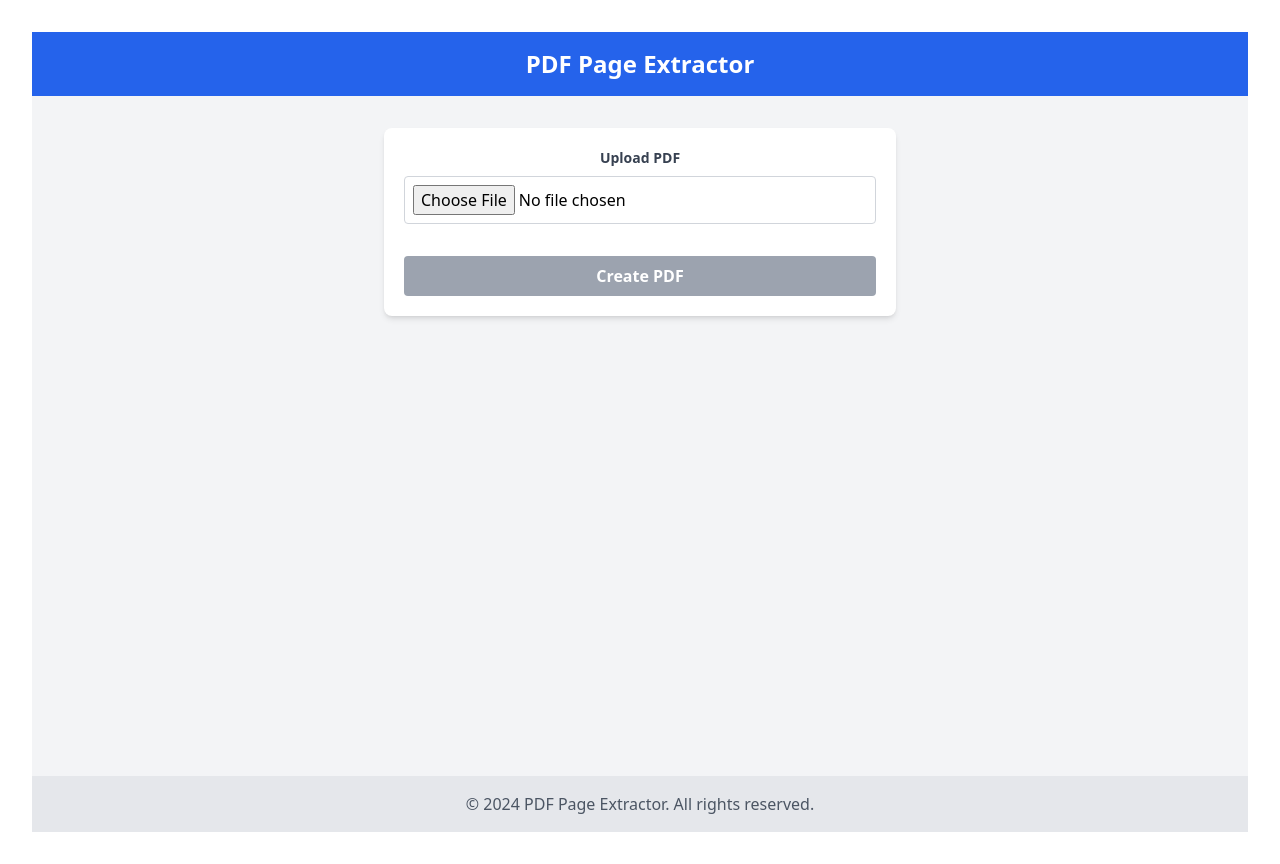
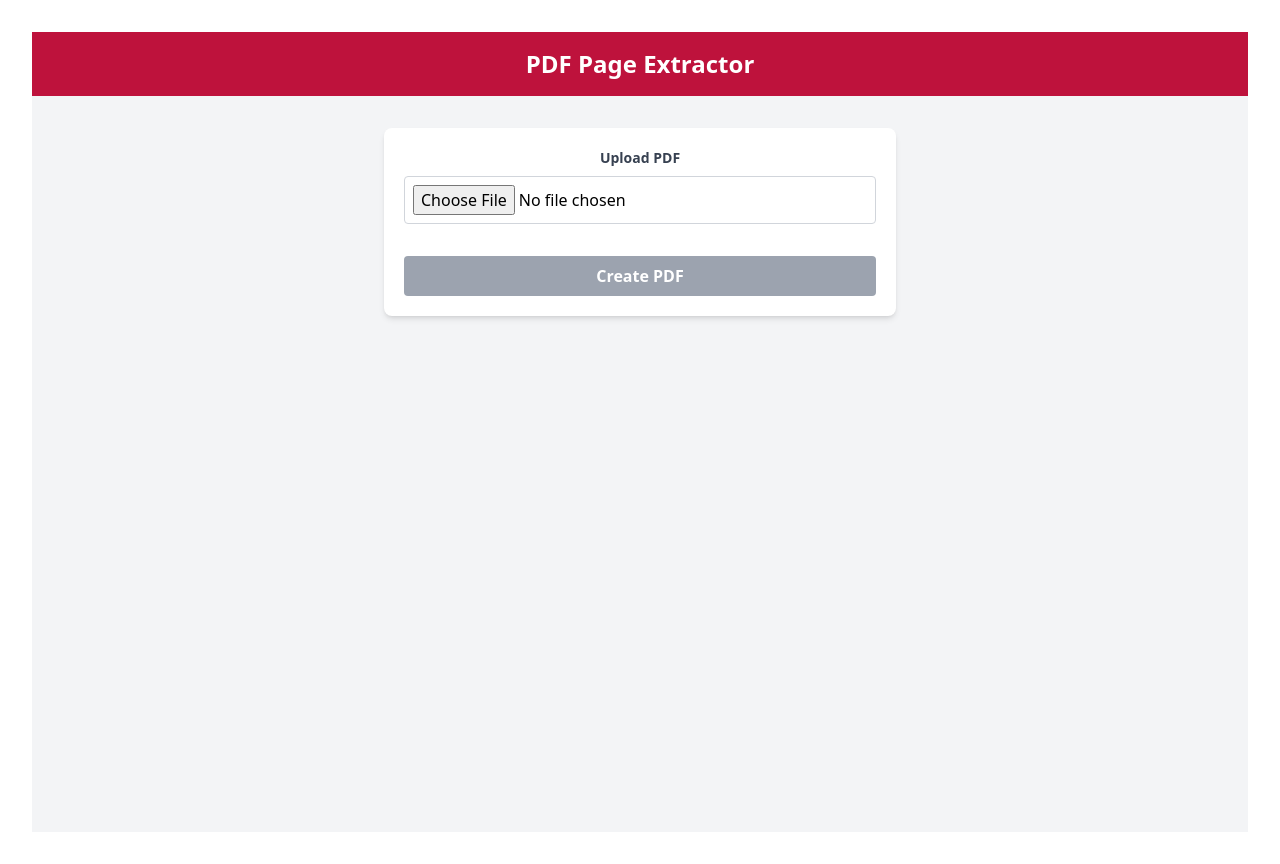
Before and after one commit to yasimjidhu/PDF-EXTRACTOR, a React (Vite) app in the folder frontend/: page / in a window 1280 px wide. Built offline with nearby package versions, Linux system fonts and the light colour scheme.

Commit message:
footer removed

```diff
--- a/frontend/src/App.jsx
+++ b/frontend/src/App.jsx
@@ -1,5 +1,4 @@
 import "./App.css";
-import Footer from "./components/Footer";
 import Header from "./components/Header";
 import PDFUploader from "./components/PDFuploader";
 import { PDFProvider } from "./context/PDFcontext";
@@ -13,7 +12,6 @@ function App() {
           <main className="flex-grow container mx-auto px-4 py-8">
             <PDFUploader />
           </main>
-          <Footer />
         </div>
       </PDFProvider>
     </>
--- a/frontend/src/components/Footer.jsx
+++ /dev/null
@@ -1,13 +0,0 @@
-import React from 'react';
-
-const Footer = () => {
-  return (
-    <footer className="bg-gray-200 p-4 mt-8">
-      <div className="container mx-auto text-center text-gray-600">
-        <p>&copy; 2024 PDF Page Extractor. All rights reserved.</p>
-      </div>
-    </footer>
-  );
-};
-
-export default Footer
--- a/frontend/src/components/Header.jsx
+++ b/frontend/src/components/Header.jsx
@@ -2,7 +2,7 @@ import React from 'react';
 
 const Header = () => {
   return (
-    <header className="bg-blue-600 text-white p-4">
+    <header className="bg-rose-700 text-white p-4">
       <div className="container mx-auto">
         <h1 className="text-2xl font-bold">PDF Page Extractor</h1>
       </div>
--- a/frontend/src/components/PDFuploader.jsx
+++ b/frontend/src/components/PDFuploader.jsx
@@ -67,7 +67,7 @@ const PDFUploader = () => {
           type="submit"
           disabled={loading || !pdfFile || selectedPages.length === 0}
           className={`w-full p-2 mt-4 text-white font-bold rounded ${
-            loading || !pdfFile || selectedPages.length === 0 ? 'bg-gray-400' : 'bg-blue-500 hover:bg-blue-700'
+            loading || !pdfFile || selectedPages.length === 0 ? 'bg-gray-400' : 'bg-black hover:bg-gray-600'
           }`}
         >
           {loading ? 'Creating PDF...' : 'Create PDF'}
```
Also changed, not shown: 1 other file (tests, documents, lock files or other folders).
